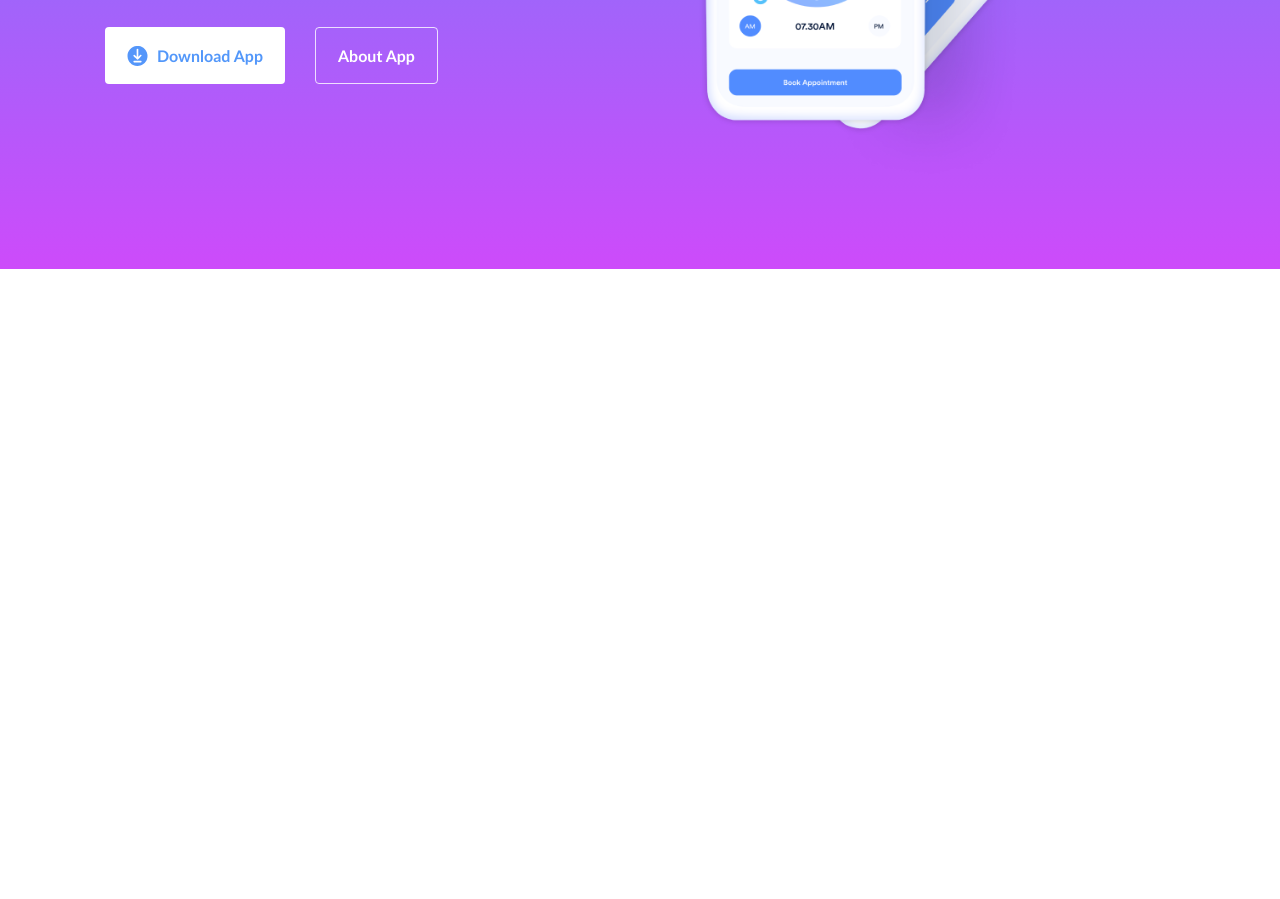
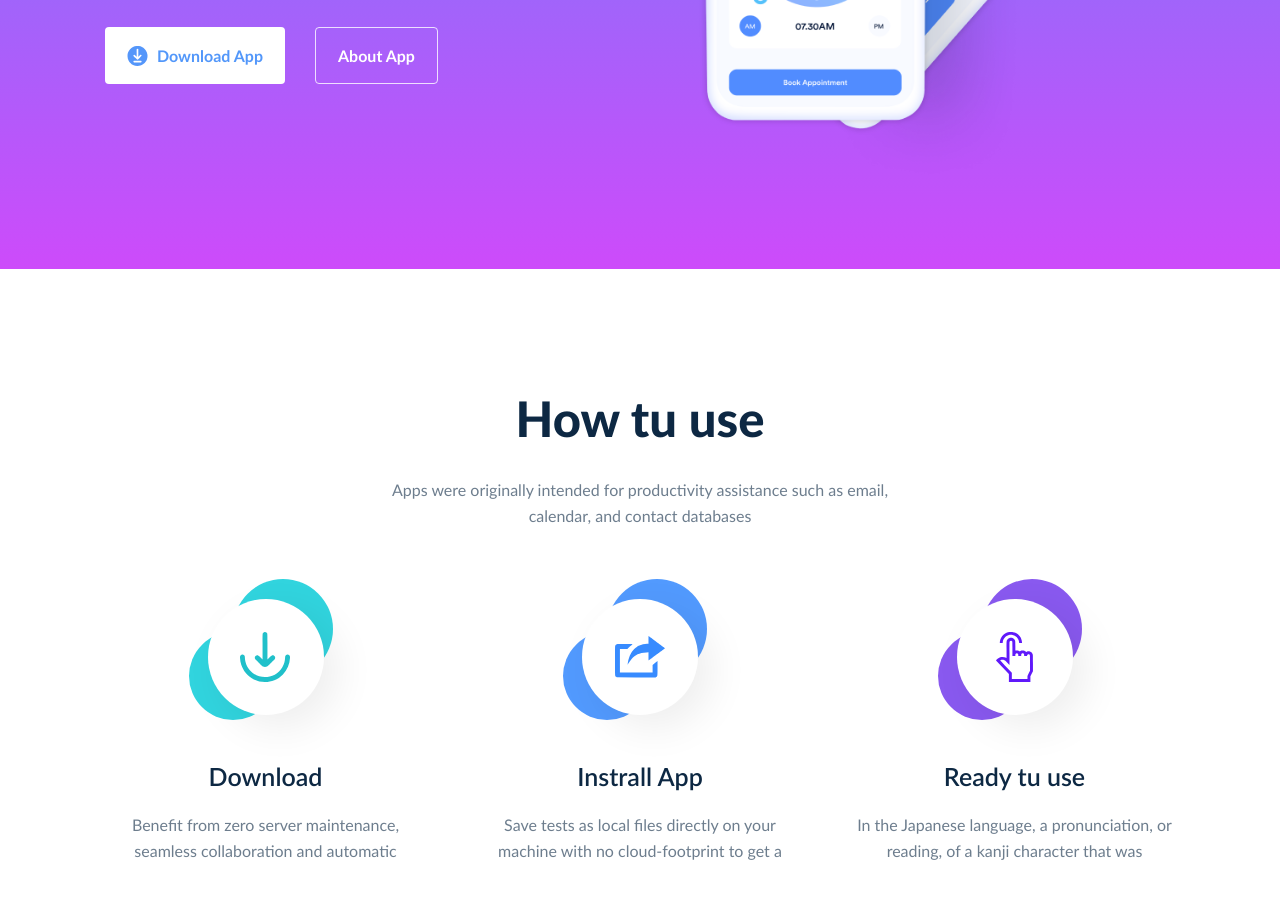
Before and after one commit to ssdtati/App-landing, a plain HTML site: page index.html in a window 1280 px wide. Shown: the part 531-1430 px from the top of the page. Before the commit the page ends 800 px from the top, so only its background shows below. Drawn offline with Linux system fonts and the light colour scheme.

Commit message:
Add section How tu use

```diff
--- a/css/style.css
+++ b/css/style.css
@@ -75,6 +75,28 @@ h2 {
   color: #ffffff;
   opacity: 0.7;
   margin-bottom: 30px;
+}
+
+h3 {
+  font-weight: 800;
+  font-size: 49px;
+  line-height: 120%;
+  text-align: center;
+  color: #0d2843;
+}
+
+h4 {
+  font-weight: 600;
+  font-size: 25px;
+  line-height: 130%;
+  color: #0d2843;
+}
+
+.text {
+  line-height: 160%;
+  text-align: center;
+  color: #0d2843;
+  opacity: 0.6;
 }
 
 .container {
@@ -193,3 +215,94 @@ h2 {
   height: 100%;
   width: 100%;
 }
+
+.how-tu-use {
+  padding: 120px 0;
+}
+
+.how-tu-use_content {
+  display: flex;
+  flex-direction: column;
+  align-items: center;
+}
+
+.how-tu-use_title {
+  margin-bottom: 30px;
+}
+
+.how-tu-use_text {
+  width: 50%;
+  margin-bottom: 70px;
+}
+
+.how-tu-use_items {
+  display: flex;
+  justify-content: space-between;
+  width: 100%;
+}
+
+.how-tu-use_item {
+  display: flex;
+  flex-direction: column;
+  align-items: center;
+  width: 30%;
+}
+
+.how-tu-use_item_img {
+  display: flex;
+  align-items: center;
+  justify-content: center;
+  width: 116px;
+  height: 116px;
+  border-radius: 50%;
+  background: #ffffff;
+  box-shadow: 14px 13px 40px rgba(0, 0, 0, 0.07);
+  margin-bottom: 45px;
+  position: relative;
+}
+.how-tu-use_item_title {
+  margin-bottom: 20px;
+}
+
+.how-tu-use_item_img::after {
+  content: "";
+  position: absolute;
+  width: 88px;
+  height: 88px;
+  bottom: -5px;
+  left: -19px;
+  border-radius: 50%;
+  z-index: -1;
+}
+
+.how-tu-use_item_img::before {
+  content: "";
+  position: absolute;
+  width: 100px;
+  height: 100px;
+  bottom: 36px;
+  left: 25px;
+  border-radius: 50%;
+  z-index: -1;
+}
+.download_icon::after {
+  background: #31d4de;
+}
+.download_icon::before {
+  background: #31d4de;
+}
+
+.instrall_app_icon::after {
+  background: #529afe;
+}
+
+.instrall_app_icon::before {
+  background: #529afe;
+}
+
+.ready_tu_use_icon::after {
+  background: #8959ef;
+}
+.ready_tu_use_icon::before {
+  background: #8959ef;
+}
--- a/index.html
+++ b/index.html
@@ -12,7 +12,7 @@
       <div class="container">
         <header class="header">
           <div class="logo">
-            <img class="logo-img" src="../img/logo.svg" alt="logo" />
+            <img class="logo-img" src="img/logo.png" alt="logo" />
           </div>
           <nav class="nav">
             <ul class="nav-list">
@@ -50,7 +50,7 @@
                 <div class="download-img">
                   <img
                     class="download-icon"
-                    src="../img/download-btn.svg"
+                    src="img/download-btn.svg"
                     alt="Download icon"
                   />
                 </div>
@@ -60,7 +60,53 @@
             </div>
           </div>
           <div class="hero-image">
-            <img src="../img/hero-img.png" alt="app demonstration" />
+            <img src="img/hero-img.png" alt="app demonstration" />
+          </div>
+        </div>
+      </div>
+    </section>
+
+    <section class="how-tu-use">
+      <div class="container">
+        <div class="how-tu-use_content">
+          <h3 class="how-tu-use_title">How tu use</h3>
+          <p class="how-tu-use_text text">
+            Apps were originally intended for productivity assistance such as
+            email, calendar, and contact databases
+          </p>
+          <div class="how-tu-use_items">
+            <div class="how-tu-use_item">
+              <div class="how-tu-use_item_img download_icon">
+                <img src="img/download.svg" alt="Download icon" />
+              </div>
+              <h4 class="how-tu-use_item_title">Download</h4>
+              <p class="how-tu-use_item_text text">
+                Benefit from zero server maintenance, seamless collaboration and
+                automatic
+              </p>
+            </div>
+
+            <div class="how-tu-use_item">
+              <div class="how-tu-use_item_img instrall_app_icon">
+                <img src="img/instrall_app.svg" alt="Instrall App icon" />
+              </div>
+              <h4 class="how-tu-use_item_title">Instrall App</h4>
+              <p class="how-tu-use_item_text text">
+                Save tests as local files directly on your machine with no
+                cloud-footprint to get a
+              </p>
+            </div>
+
+            <div class="how-tu-use_item">
+              <div class="how-tu-use_item_img ready_tu_use_icon">
+                <img src="img/ready_tu_use.svg" alt="Ready tu use icon" />
+              </div>
+              <h4 class="how-tu-use_item_title">Ready tu use</h4>
+              <p class="how-tu-use_item_text text">
+                In the Japanese language, a pronunciation, or reading, of a
+                kanji character that was
+              </p>
+            </div>
           </div>
         </div>
       </div>
```
Also changed, not shown: img/download-btn.png (deleted), img/download.svg (added), img/instrall_app.svg (added), img/ready_tu_use.svg (added), 2 other files.
